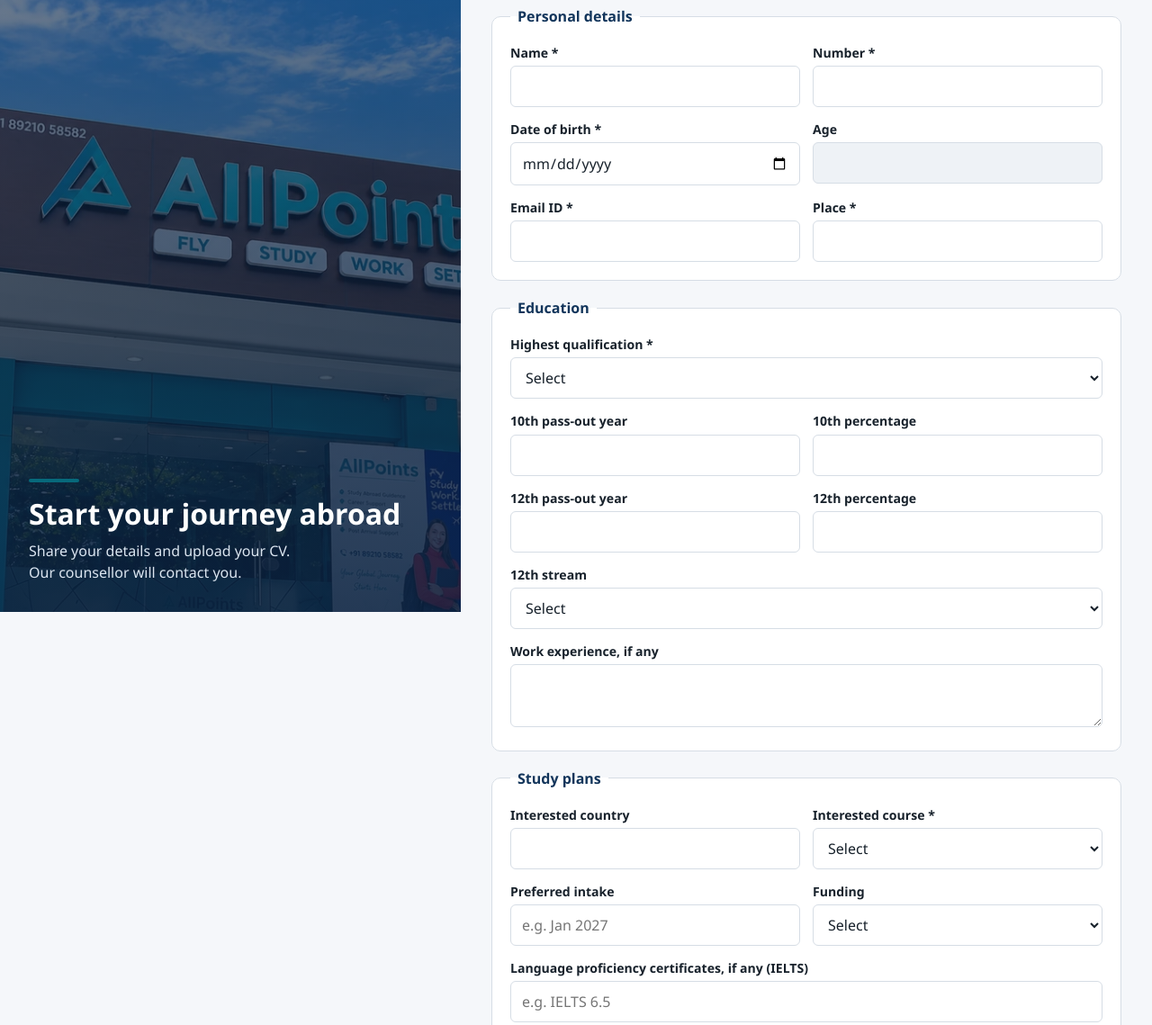
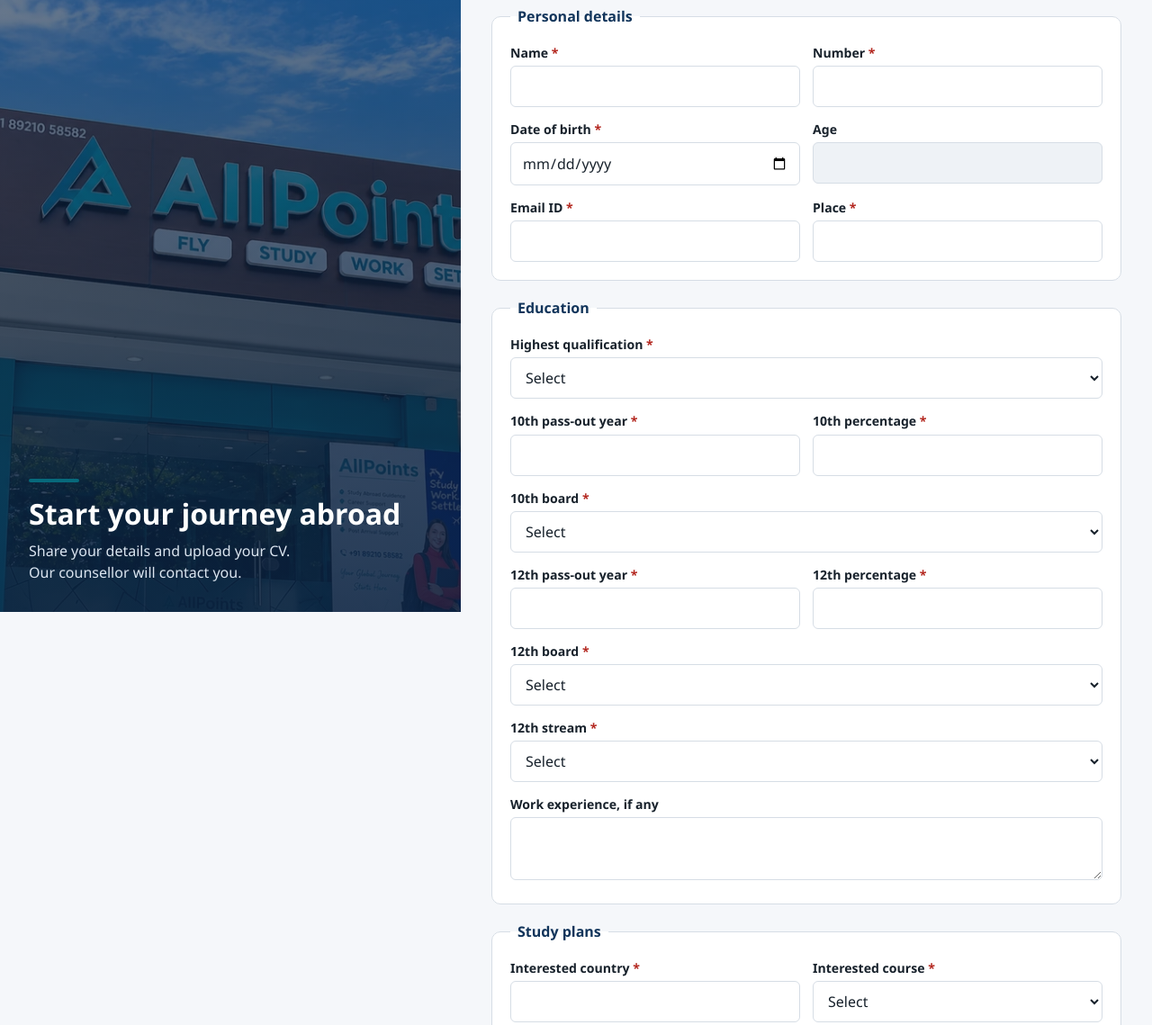
Before and after one commit to allpoints0/Student-Enrollment-Form, a plain HTML site: page index.html in a window 1280 px wide. Shown: the part 120-1259 px from the top of the page at 90% size. Drawn offline with Linux system fonts and the light colour scheme.

Commit message:
index.html

```diff
--- a/index.html
+++ b/index.html
@@ -65,6 +65,11 @@
     .grid{grid-template-columns:1fr}
     fieldset{padding:16px 14px 18px}
   }
+
+  .other{margin-top:8px}
+  .other[hidden]{display:none}
+  label:has(+ [required])::after{content:" *";color:#b3261e}
+
 </style>
 </head>
 <body>
@@ -89,34 +94,48 @@
       <fieldset>
         <legend>Personal details</legend>
         <div class="grid">
-          <div><label for="name">Name *</label><input id="name" name="Name" required></div>
-          <div><label for="number">Number *</label><input id="number" name="Number" type="tel" required></div>
-          <div><label for="dob">Date of birth *</label><input id="dob" name="Date of birth" type="date" required></div>
+          <div><label for="name">Name </label><input id="name" name="Name" required></div>
+          <div><label for="number">Number </label><input id="number" name="Number" type="tel" required></div>
+          <div><label for="dob">Date of birth </label><input id="dob" name="Date of birth" type="date" required></div>
           <div><label for="age">Age</label><input id="age" name="Age" readonly></div>
-          <div><label for="email">Email ID *</label><input id="email" name="Email ID" type="email" required></div>
-          <div><label for="place">Place *</label><input id="place" name="Place" required></div>
+          <div><label for="email">Email ID </label><input id="email" name="Email ID" type="email" required></div>
+          <div><label for="place">Place </label><input id="place" name="Place" required></div>
         </div>
       </fieldset>
 
       <fieldset>
-      <legend>Education</legend>
-      <div class="grid">
-        <div class="full"><label for="qual">Highest qualification *</label><select id="qual" name="Highest qualification" required><option value="">Select</option><option>10th</option><option>12th</option><option>Diploma</option><option>Graduate</option><option>PG</option></select></div>
-        <div><label for="y10">10th pass-out year</label><input id="y10" name="10th pass-out year" inputmode="numeric" maxlength="4"></div>
-        <div><label for="p10">10th percentage</label><input id="p10" name="10th percentage"></div>
-        <div><label for="y12">12th pass-out year</label><input id="y12" name="12th pass-out year" inputmode="numeric" maxlength="4"></div>
-        <div><label for="p12">12th percentage</label><input id="p12" name="12th percentage"></div>
-        <div class="full"><label for="s12">12th stream</label>
-          <select id="s12" name="12th stream"><option value="">Select</option><option>Science</option><option>Commerce</option><option>Humanities</option><option>Other</option></select></div>
-        <div class="full"><label for="work">Work experience, if any</label><textarea id="work" name="Work experience" rows="2"></textarea></div>
-      </div>
+        <legend>Education</legend>
+        <div class="grid">
+          <div class="full"><label for="qual">Highest qualification</label><select id="qual" name="Highest qualification" required><option value="">Select</option><option>10th</option><option>12th</option><option>Diploma</option><option>Graduate</option><option>PG</option></select></div>
+
+          <div><label for="y10">10th pass-out year</label><input id="y10" name="10th pass-out year" inputmode="numeric" maxlength="4" required></div>
+          <div><label for="p10">10th percentage</label><input id="p10" name="10th percentage" required></div>
+          <div class="full"><label for="b10">10th board</label>
+            <select id="b10" name="10th board" data-other="b10other" required><option value="">Select</option><option>State Board</option><option>CBSE</option><option>ICSE</option><option>NIOS</option><option>Other</option></select>
+            <input class="other" id="b10other" placeholder="Enter your 10th board" hidden>
+          </div>
+
+          <div><label for="y12">12th pass-out year</label><input id="y12" name="12th pass-out year" inputmode="numeric" maxlength="4" required></div>
+          <div><label for="p12">12th percentage</label><input id="p12" name="12th percentage" required></div>
+          <div class="full"><label for="b12">12th board</label>
+            <select id="b12" name="12th board" data-other="b12other" required><option value="">Select</option><option>State Board</option><option>CBSE</option><option>ICSE</option><option>NIOS</option><option>Other</option></select>
+            <input class="other" id="b12other" placeholder="Enter your 12th board" hidden>
+          </div>
+
+          <div class="full"><label for="s12">12th stream</label>
+            <select id="s12" name="12th stream" data-other="s12other" required><option value="">Select</option><option>Science</option><option>Commerce</option><option>Humanities</option><option>Other</option></select>
+            <input class="other" id="s12other" placeholder="Enter your stream" hidden>
+          </div>
+
+          <div class="full"><label for="work">Work experience, if any</label><textarea id="work" name="Work experience" rows="2"></textarea></div>
+        </div>
       </fieldset>
 
       <fieldset>
       <legend>Study plans</legend>
       <div class="grid">
-        <div><label for="country">Interested country</label><input id="country" name="Interested country"></div>
-        <div><label for="course">Interested course *</label><select id="course" name="Interested course" required><option value="">Select</option><option>Degree</option><option>Diploma</option><option>PG Diploma</option><option>Masters</option><option>Others</option></select></div>
+        <div><label for="country">Interested country</label><input id="country" name="Interested country" required></div>
+        <div><label for="course">Interested course </label><select id="course" name="Interested course" required><option value="">Select</option><option>Degree</option><option>Diploma</option><option>PG Diploma</option><option>Masters</option><option>Others</option></select></div>
         <div><label for="intake">Preferred intake</label><input id="intake" name="Preferred intake" placeholder="e.g. Jan 2027"></div>
         <div><label for="fund">Funding</label>
           <select id="fund" name="Funding"><option value="">Select</option><option>Self funded</option><option>Education loan</option><option>Scholarship</option><option>Not decided</option></select></div>
@@ -140,9 +159,23 @@
 
 <script>
 // Paste your Google Apps Script Web App URL here
-const SCRIPT_URL = "https://script.google.com/macros/s/AKfycbwwOkdhHKZughz1eMRRpApKOB3ZkGurO9zdh3c9FTr4WZIj92U5mx5JHBvALJzAeOnU/exec";
+const SCRIPT_URL = "https://script.google.com/macros/s/AKfycbwxUg2GbiM9kEyx-s7jSdUGNpDS63nOIYrqIzMe0g0xEC3j9koduMi2AZ08H9nKtjEL/exec";
 
 const f = document.getElementById("f"), msg = document.getElementById("msg"), btn = document.getElementById("btn");
+
+document.querySelectorAll("select[data-other]").forEach(sel => {
+  const box = document.getElementById(sel.dataset.other);
+  sel.addEventListener("change", () => {
+    const show = sel.value === "Other";
+    box.hidden = !show;
+    box.required = show;
+    if (!show) box.value = "";
+  });
+});
+
+f.addEventListener("reset", () => setTimeout(() => {
+  document.querySelectorAll(".other").forEach(b => { b.hidden = true; b.required = false; });
+}, 0));
 
 document.getElementById("dob").addEventListener("change", e => {
   const d = new Date(e.target.value); if (isNaN(d)) return;
@@ -167,6 +200,12 @@ f.addEventListener("submit", async e => {
     const data = {};
     new FormData(f).forEach((v, k) => { if (!(v instanceof File)) data[k] = v; });
     data["Age"] = document.getElementById("age").value;
+    document.querySelectorAll("select[data-other]").forEach(sel => {
+    if (sel.value === "Other") {
+      const v = document.getElementById(sel.dataset.other).value.trim();
+      data[sel.name] = v || "Other";
+    }
+    });
     if (file) {
       data.cvName = file.name;
       data.cvType = file.type || "application/octet-stream";
```
